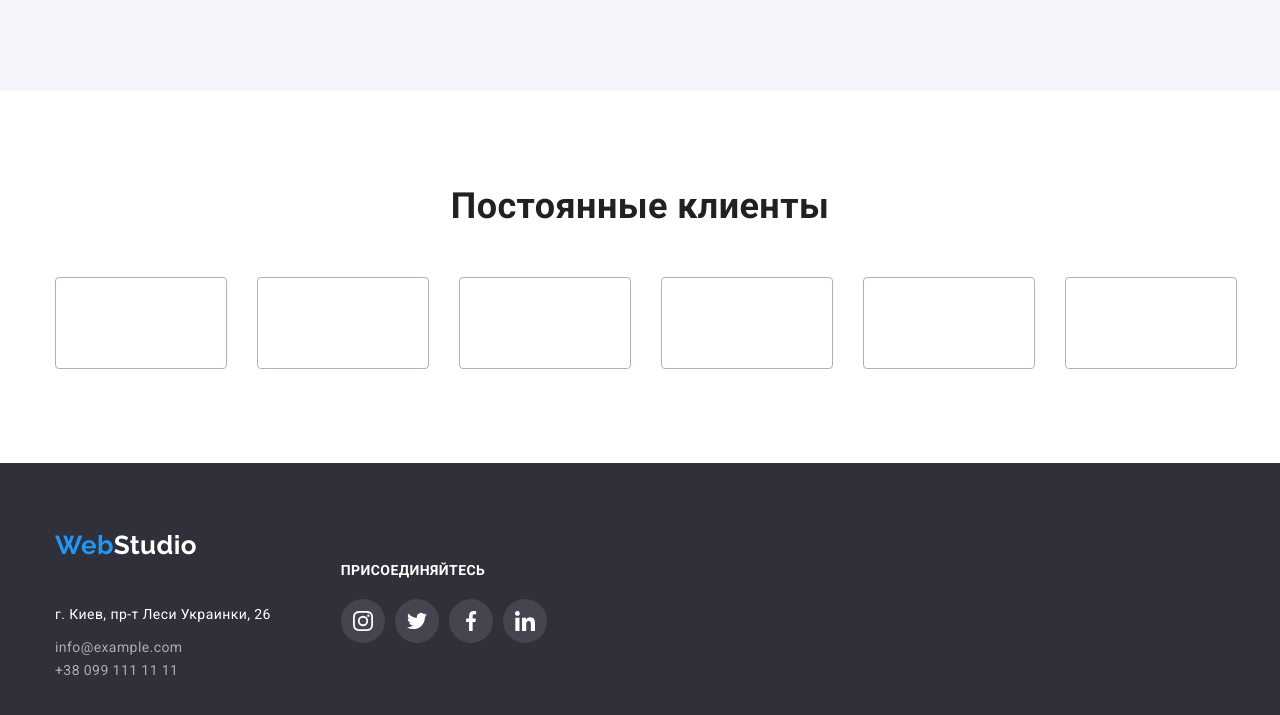
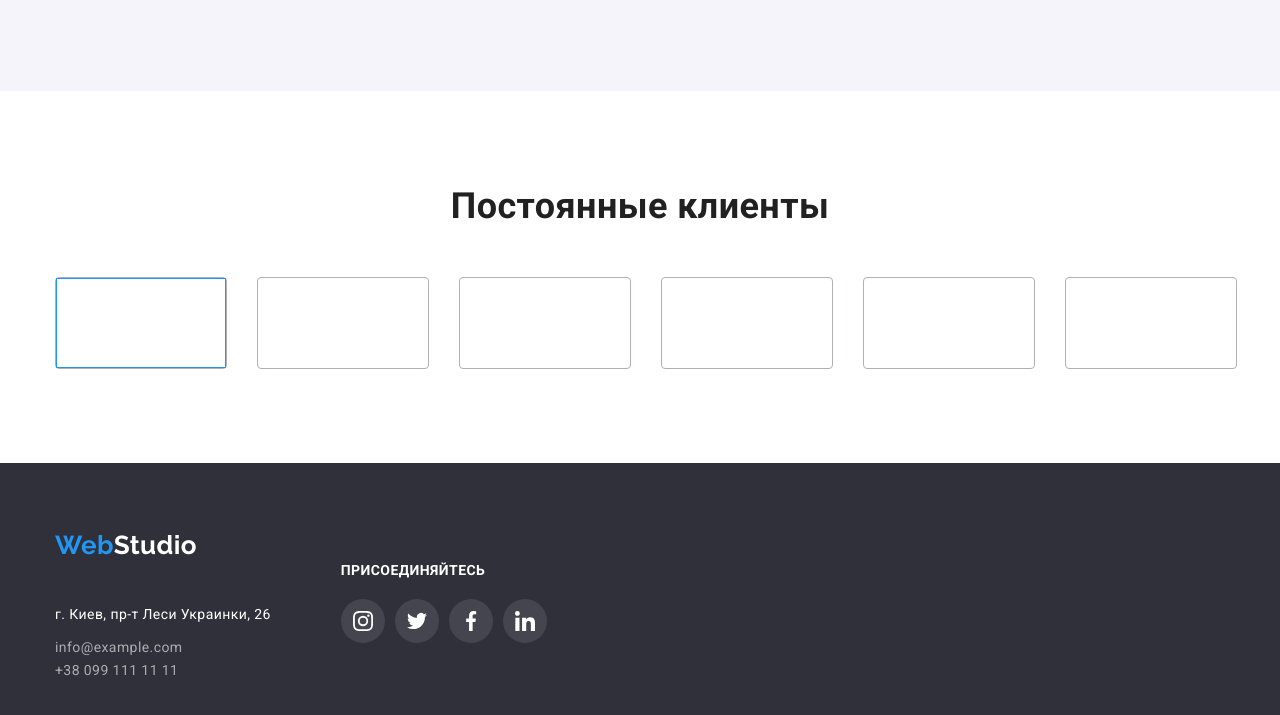
Before and after one commit to Snizhana-Mykhaylova/goit-markup-hw-04, a plain HTML site: page index.html in a window 1280 px wide. In both pictures the pointer is over the link 141 px from the left and 2548 px from the top of the page. Shown: the part 2225-2940 px from the top of the page. Drawn offline with Linux system fonts and the light colour scheme.

Commit message:
меняет цвет бордера при ховере, фокусе

```diff
--- a/css/styles.css
+++ b/css/styles.css
@@ -438,6 +438,11 @@ img {
 .clients .icon {
   fill: var(--primary-text-color);
 }
+.clients-link:hover,
+.clients-link:focus {
+  border: 1px solid #2196f3;
+}
+
 .clients-link:hover .icon {
   fill: var(--accent-text-color);
 }
```
